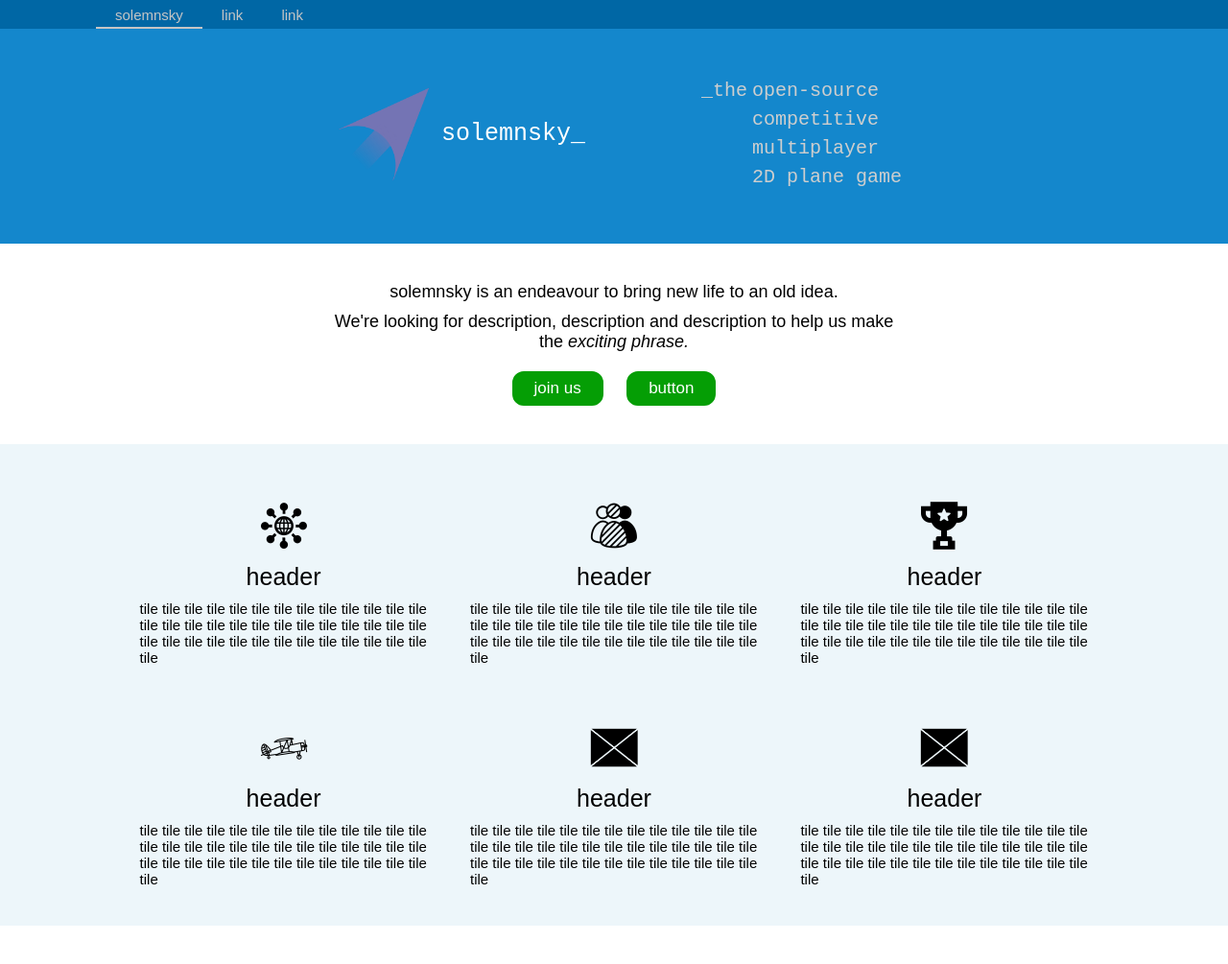
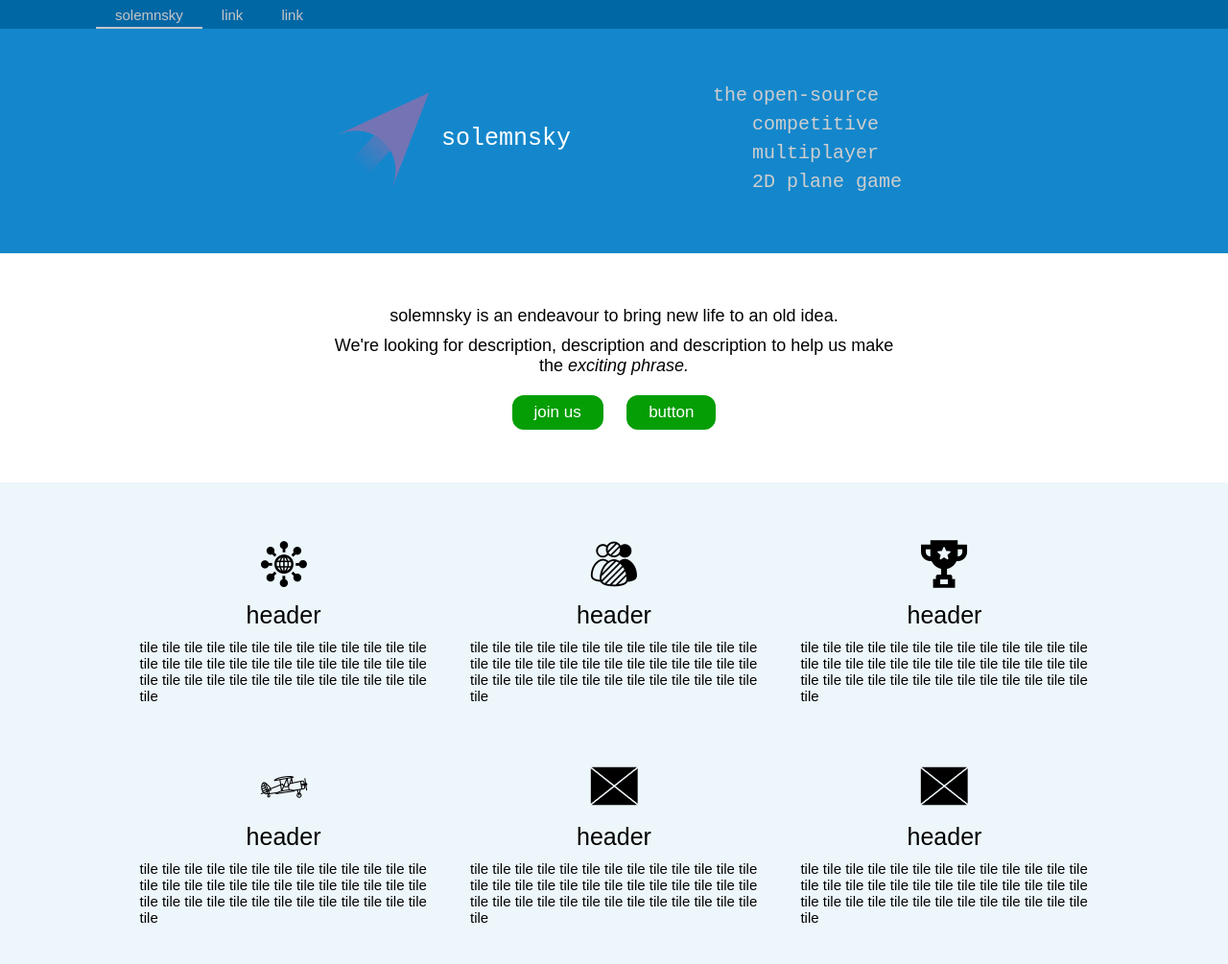
Before and after one commit to solemnsky/solemnsky.github.io, a Jekyll site: the page built from index.html, in a window 1280 px wide. Shown: the whole page at 96% size. Built offline with Jekyll 4.4.1, drawn with Linux system fonts in a browser that asks for light colours; before the commit the page ends 965 px from its top, so only the background shows below that.

Commit message:
fixed padding rythm, removed underscores

```diff
--- a/css/main.scss
+++ b/css/main.scss
@@ -9,6 +9,8 @@
 body {
   font-family: sans-serif;
 }
+
+$padding-rythm: 55px;
 
 nav#top-nav {
   $header-height: 30px;
@@ -48,8 +50,8 @@ header#main-header {
   text-align: center;
   color: white;
   font-family: monospace;
-  padding-top: 50px;
-  padding-bottom: 50px;
+  padding-top: $padding-rythm;
+  padding-bottom: $padding-rythm;
 
   > .inner {
     width: 100%;
@@ -95,8 +97,8 @@ header#main-header {
 }
 
 div#description {
-  padding-top: 40px;
-  padding-bottom: 40px;
+  padding-top: $padding-rythm;
+  padding-bottom: $padding-rythm;
   text-align: center;
   overflow: hidden;
 
--- a/index.html
+++ b/index.html
@@ -6,10 +6,10 @@ layout: default
   <div class="inner">
     <div class="left">
       <img class="logo" src="media/logo.png"/>
-      <span class="name"> solemnsky_ </span>
+      <span class="name"> solemnsky </span>
     </div>
     <div class="right">
-      <span> _the </span>
+      <span> the </span>
       <div class="floater">
         <p> open-source </p>
         <p> competitive </p>
```
